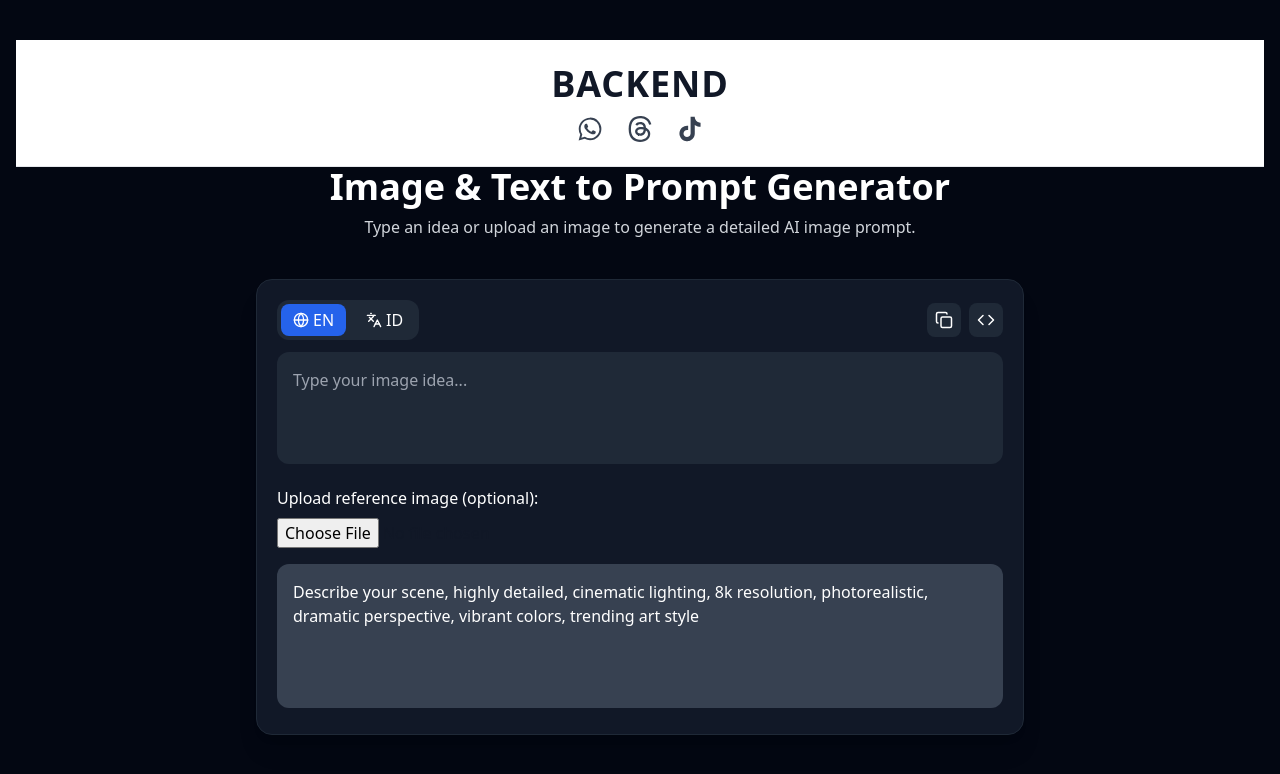
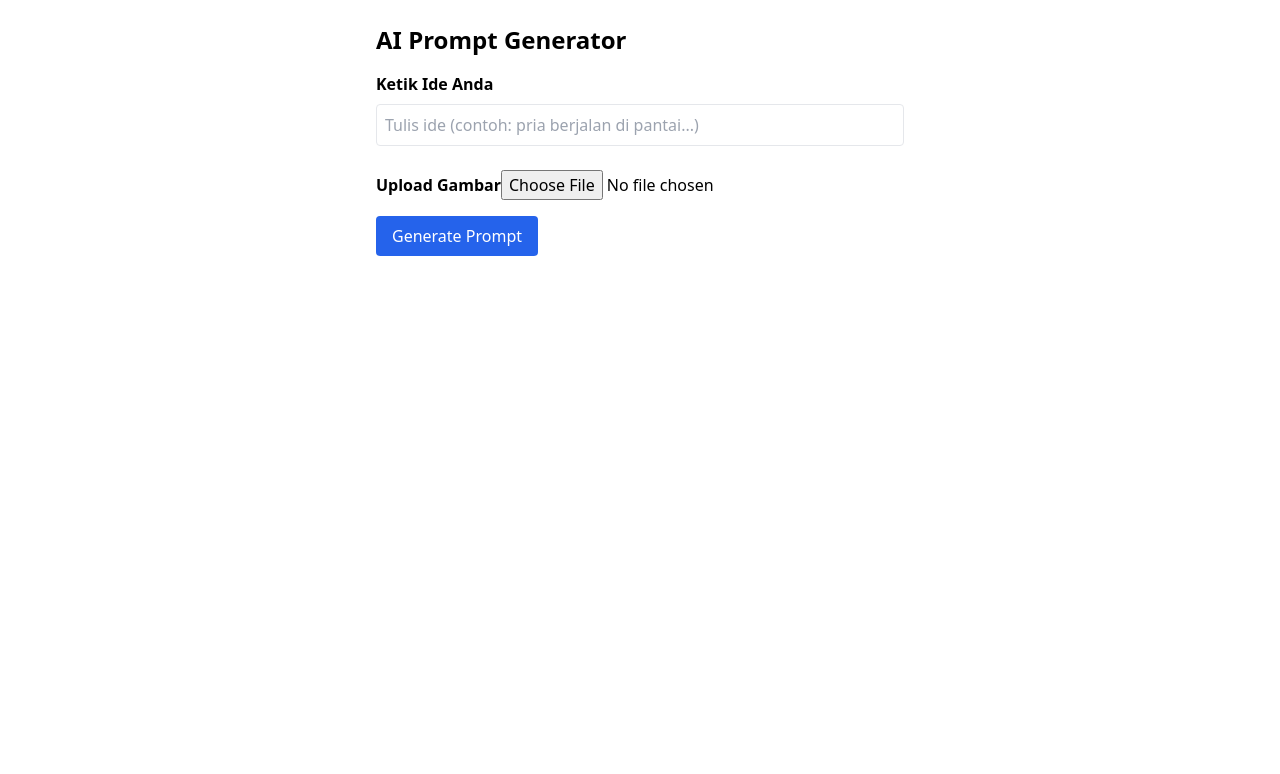
Before and after one commit to BackEnd-Studio/BackEnd-Generator, a React (Create React App) app: page / in a window 1280 px wide. Shown: the top 774 px of the page. Built offline with nearby package versions, Linux system fonts and the light colour scheme.

Commit message:
Update App.tsx

```diff
--- a/src/App.tsx
+++ b/src/App.tsx
@@ -1,155 +1,54 @@
-import React, { useState, useEffect } from "react";
-import { motion } from "framer-motion";
-import { Copy, Code, Globe, Languages } from "lucide-react";
-import { IoLogoWhatsapp, IoLogoTiktok } from "react-icons/io5";
-import { BsThreads } from "react-icons/bs";
-import toast, { Toaster } from "react-hot-toast";
+import React, { useState } from "react";
 
-// HEADER COMPONENT
-const Header = () => {
-  const socialLinks = [
-    { icon: <IoLogoWhatsapp size={26} />, href: "https://wa.me/628123456789", hover: "hover:text-green-600" },
-    { icon: <BsThreads size={26} />, href: "https://www.threads.net", hover: "hover:text-black" },
-    { icon: <IoLogoTiktok size={26} />, href: "https://www.tiktok.com", hover: "hover:text-black" },
-  ];
+export default function App() { const [idea, setIdea] = useState(""); const [image, setImage] = useState<File | null>(null); const [prompt, setPrompt] = useState("");
 
-  return (
-    <header className="w-full border-b bg-white">
-      <div className="max-w-6xl mx-auto px-6 py-6 text-center">
-        <h1 className="text-4xl font-bold tracking-wide text-gray-900">BACKEND</h1>
-        <div className="flex justify-center gap-6 mt-3">
-          {socialLinks.map((link, idx) => (
-            <a
-              key={idx}
-              href={link.href}
-              target="_blank"
-              rel="noopener noreferrer"
-              className={`text-gray-700 transition ${link.hover}`}
-            >
-              {link.icon}
-            </a>
-          ))}
-        </div>
-      </div>
-    </header>
-  );
+const handleImageUpload = (e: React.ChangeEvent<HTMLInputElement>) => { const file = e.target.files?.[0] || null; setImage(file); };
+
+const generatePrompt = () => { let base = "";
+
+if (idea.trim()) {
+  base += `User idea: ${idea}. `;
+}
+
+if (image) {
+  base += "Image uploaded → describe the contents in detail here. (In real app: run model / Vision API). ";
+}
+
+const finalPrompt = `Detailed image generation prompt: ${base.trim()}`;
+setPrompt(finalPrompt);
+
 };
 
-// UTILITY FUNCTION: Generate detailed image prompt
-const generateImagePrompt = (input: string, imageName?: string) => {
-  let basePrompt = input ? input : "Describe your scene";
-  let prompt = `${basePrompt}, highly detailed, cinematic lighting, 8k resolution, photorealistic, dramatic perspective, vibrant colors, trending art style`;
-  if (imageName) prompt += `, reference image: ${imageName}`;
-  return prompt;
-};
+return ( <div className="p-6 max-w-xl mx-auto space-y-4"> <h1 className="text-2xl font-bold">AI Prompt Generator</h1>
 
-export default function App() {
-  const [activeLang, setActiveLang] = useState<"en" | "id">("en");
-  const [userInput, setUserInput] = useState("");
-  const [imageFile, setImageFile] = useState<File | null>(null);
-  const [detailedPrompt, setDetailedPrompt] = useState("");
-  const [rawJson, setRawJson] = useState("");
+<div className="space-y-2">
+    <label className="font-semibold">Ketik Ide Anda</label>
+    <input
+      type="text"
+      className="w-full p-2 border rounded"
+      placeholder="Tulis ide (contoh: pria berjalan di pantai...)"
+      value={idea}
+      onChange={(e) => setIdea(e.target.value)}
+    />
+  </div>
 
-  // Update prompt whenever input or image changes
-  useEffect(() => {
-    const prompt = generateImagePrompt(userInput, imageFile?.name);
-    setDetailedPrompt(prompt);
-    const json = {
-      input: userInput,
-      image: imageFile ? imageFile.name : null,
-      prompt: prompt,
-      language: activeLang,
-      timestamp: new Date().toISOString(),
-    };
-    setRawJson(JSON.stringify(json, null, 2));
-  }, [userInput, imageFile, activeLang]);
+  <div className="space-y-2">
+    <label className="font-semibold">Upload Gambar</label>
+    <input type="file" accept="image/*" onChange={handleImageUpload} />
+  </div>
 
-  const handleCopy = () => {
-    navigator.clipboard.writeText(detailedPrompt);
-    toast.success("Prompt berhasil disalin!");
-  };
+  <button
+    onClick={generatePrompt}
+    className="px-4 py-2 bg-blue-600 text-white rounded"
+  >
+    Generate Prompt
+  </button>
 
-  return (
-    <div className="min-h-screen bg-gray-950 text-white flex flex-col items-center px-4 py-10">
-      <Toaster position="top-right" />
+  {prompt && (
+    <div className="mt-4 p-4 border rounded bg-gray-50 whitespace-pre-wrap">
+      {prompt}
+    </div>
+  )}
+</div>
 
-      {/* HEADER */}
-      <Header />
-
-      {/* APP HEADER */}
-      <header className="mb-10 text-center">
-        <h1 className="text-4xl font-bold mb-2">Image & Text to Prompt Generator</h1>
-        <p className="text-gray-300 max-w-xl mx-auto">
-          Type an idea or upload an image to generate a detailed AI image prompt.
-        </p>
-      </header>
-
-      {/* PROMPT BOX */}
-      <motion.div
-        initial={{ opacity: 0, y: 20 }}
-        animate={{ opacity: 1, y: 0 }}
-        className="w-full max-w-3xl bg-gray-900 p-5 rounded-2xl shadow-xl border border-gray-800"
-      >
-        <div className="flex justify-between items-center mb-3">
-          {/* Language toggle */}
-          <div className="flex gap-2 bg-gray-800 p-1 rounded-xl">
-            <button
-              onClick={() => setActiveLang("en")}
-              className={`px-3 py-1 rounded-lg flex items-center gap-1 ${
-                activeLang === "en" ? "bg-blue-600" : "bg-transparent"
-              }`}
-            >
-              <Globe size={16} /> EN
-            </button>
-            <button
-              onClick={() => setActiveLang("id")}
-              className={`px-3 py-1 rounded-lg flex items-center gap-1 ${
-                activeLang === "id" ? "bg-blue-600" : "bg-transparent"
-              }`}
-            >
-              <Languages size={16} /> ID
-            </button>
-          </div>
-
-          {/* Copy & JSON */}
-          <div className="flex gap-2">
-            <button onClick={handleCopy} className="p-2 rounded-lg bg-gray-800 hover:bg-gray-700">
-              <Copy size={18} />
-            </button>
-            <button onClick={() => alert(rawJson)} className="p-2 rounded-lg bg-gray-800 hover:bg-gray-700">
-              <Code size={18} />
-            </button>
-          </div>
-        </div>
-
-        {/* USER INPUT */}
-        <textarea
-          value={userInput}
-          onChange={(e) => setUserInput(e.target.value)}
-          placeholder="Type your image idea..."
-          className="w-full h-28 p-4 mb-4 bg-gray-800 rounded-xl focus:outline-none resize-none text-white"
-        />
-
-        {/* IMAGE UPLOAD */}
-        <div className="mb-4">
-          <label className="block mb-2">Upload reference image (optional):</label>
-          <input
-            type="file"
-            accept="image/*"
-            onChange={(e) => setImageFile(e.target.files ? e.target.files[0] : null)}
-            className="text-gray-900"
-          />
-          {imageFile && <p className="mt-2 text-gray-300">Selected: {imageFile.name}</p>}
-        </div>
-
-        {/* DETAILED PROMPT OUTPUT */}
-        <textarea
-          value={detailedPrompt}
-          readOnly
-          placeholder="Detailed AI image prompt will appear here..."
-          className="w-full h-36 p-4 bg-gray-700 rounded-xl focus:outline-none resize-none text-white"
-        />
-      </motion.div>
-    </div>
-  );
-}
+); }
```
